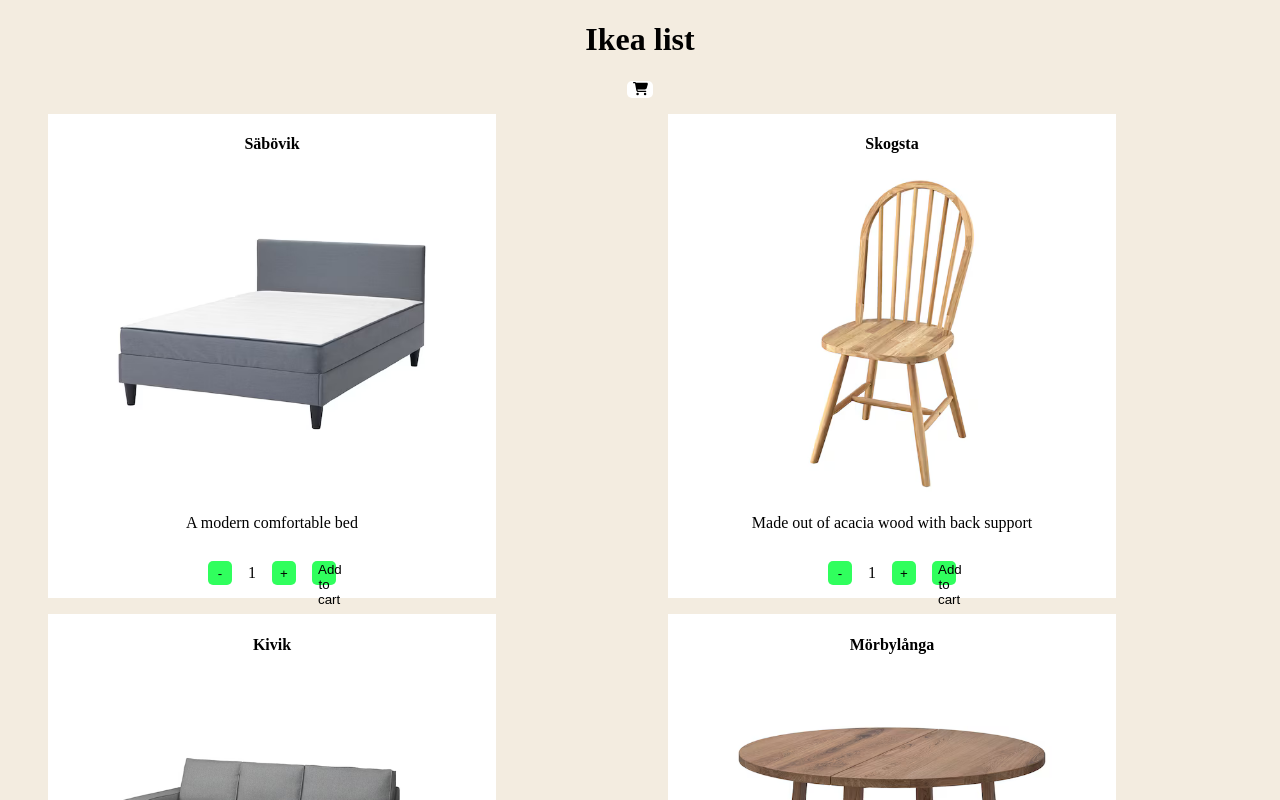
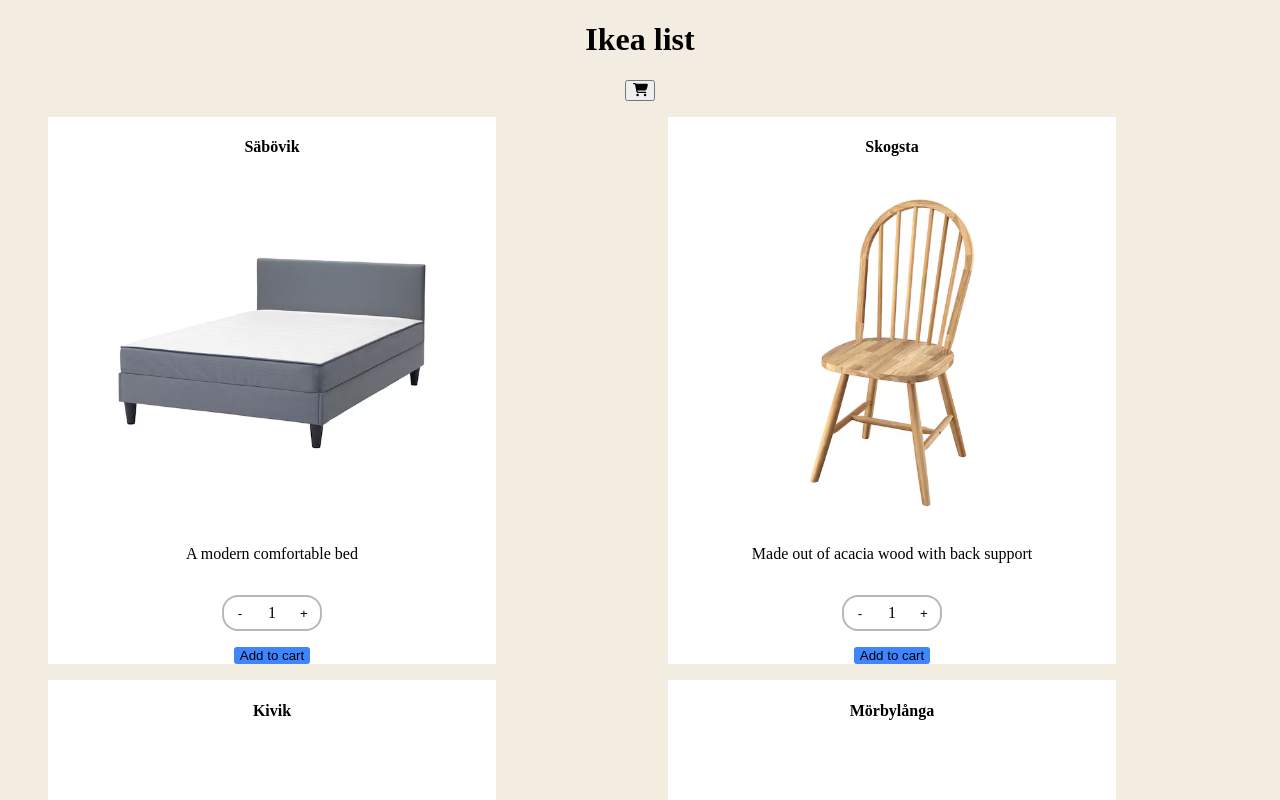
Before and after one commit to Tillsxp/reactcart, a React (Create React App) app: page / in a window 1280 px wide. Shown: the top 800 px of the page. Built offline with nearby package versions, Linux system fonts and the light colour scheme.

Commit message:
updated styling on amount-container and cart button

```diff
--- a/src/Item.js
+++ b/src/Item.js
@@ -13,8 +13,8 @@
                 <button onClick={() => setAmount((a)  =>  (a > 1 ? a - 1 : a))}>-</button>
                 <p>{amount}</p>
                 <button onClick={() => setAmount((a)=> (a + 1))}>+</button>
-                <button>Add to cart</button>
                 </div>
+                <button className='cart-container'>Add to cart</button>
         </li>
     )
 }
--- a/src/Shoppinglist.js
+++ b/src/Shoppinglist.js
@@ -39,7 +39,7 @@
         <>
         <div>
         <h1>Ikea list</h1>
-        <button><FontAwesomeIcon icon={faCartShopping} /></button>
+        <button className='cart'><FontAwesomeIcon icon={faCartShopping} /></button>
         </div>
         <ul>
             {listItems}
--- a/src/item.css
+++ b/src/item.css
@@ -1,8 +1,12 @@
 li{
+    display: flex;
+    flex-direction: column;
+    align-items: center;
     text-align: center;
     background-color:#fff;
     list-style-type:none;
     width: 35vw;
+    gap:1rem;
 }
 img{
     width: 25vw;
@@ -12,9 +16,18 @@
     justify-content: center;
     align-items: center;
     gap:1rem;
+    border:2px #b8b8b8 solid;
+    border-radius: 1rem;
+    height: 2rem;
+    width:6rem;
 }
     .amount-container button{
-        background-color:#30ff5d;
-        height: 1.5rem;
+        border:none;
+        background-color:#fff;
         width: 1.5rem;
     }
+.cart-container{
+    background-color: #3f85ff;
+    border:none;
+    border-radius: 3px;
+}
--- a/src/shoppinglist.css
+++ b/src/shoppinglist.css
@@ -10,7 +10,7 @@
     grid-template-columns: repeat(2,1fr);
     grid-template-rows: repeat(2, 1fr);
 }
-button{
+.cart button{
     background-color:white;
     border:none;
     border-radius: 5px;
```
